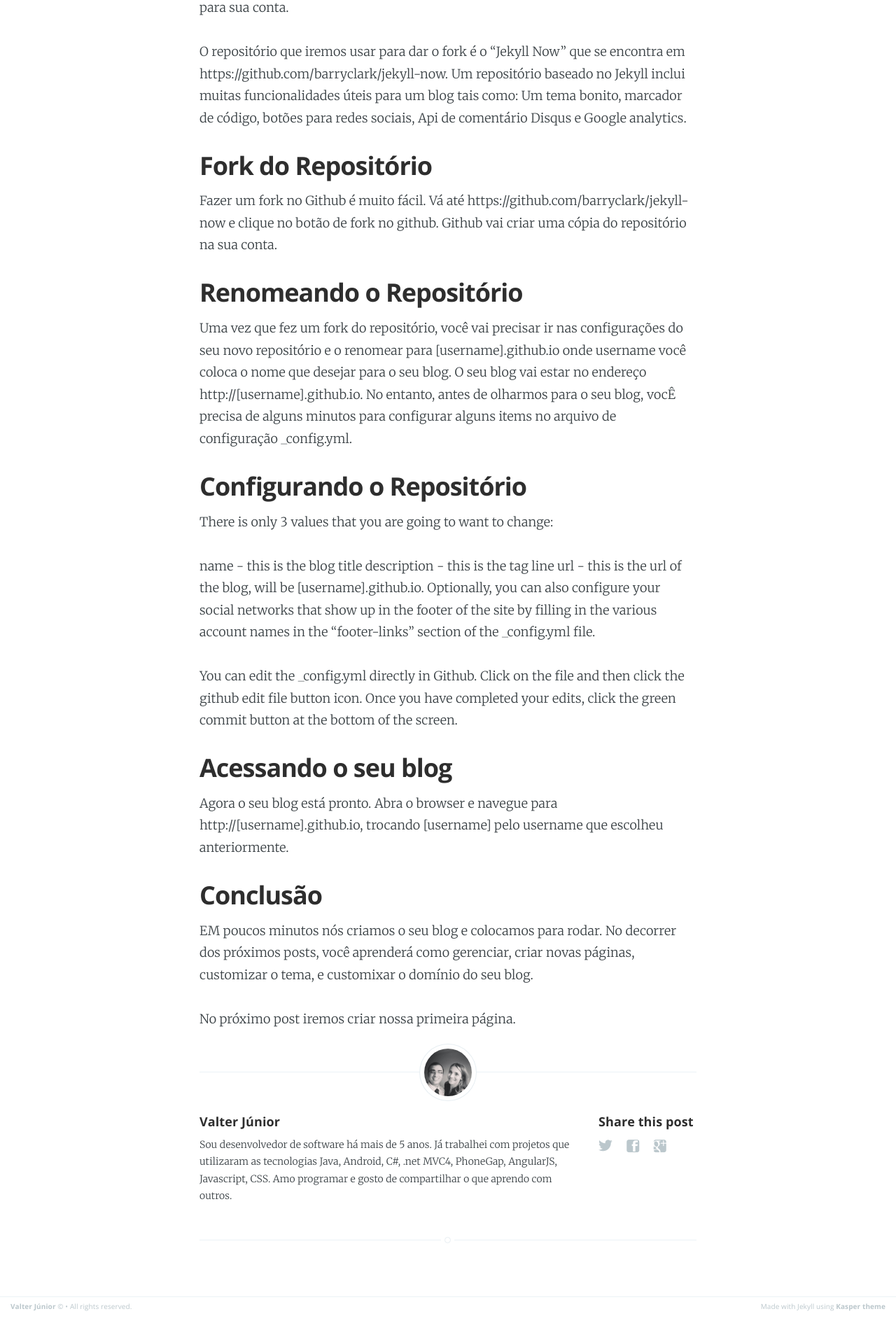
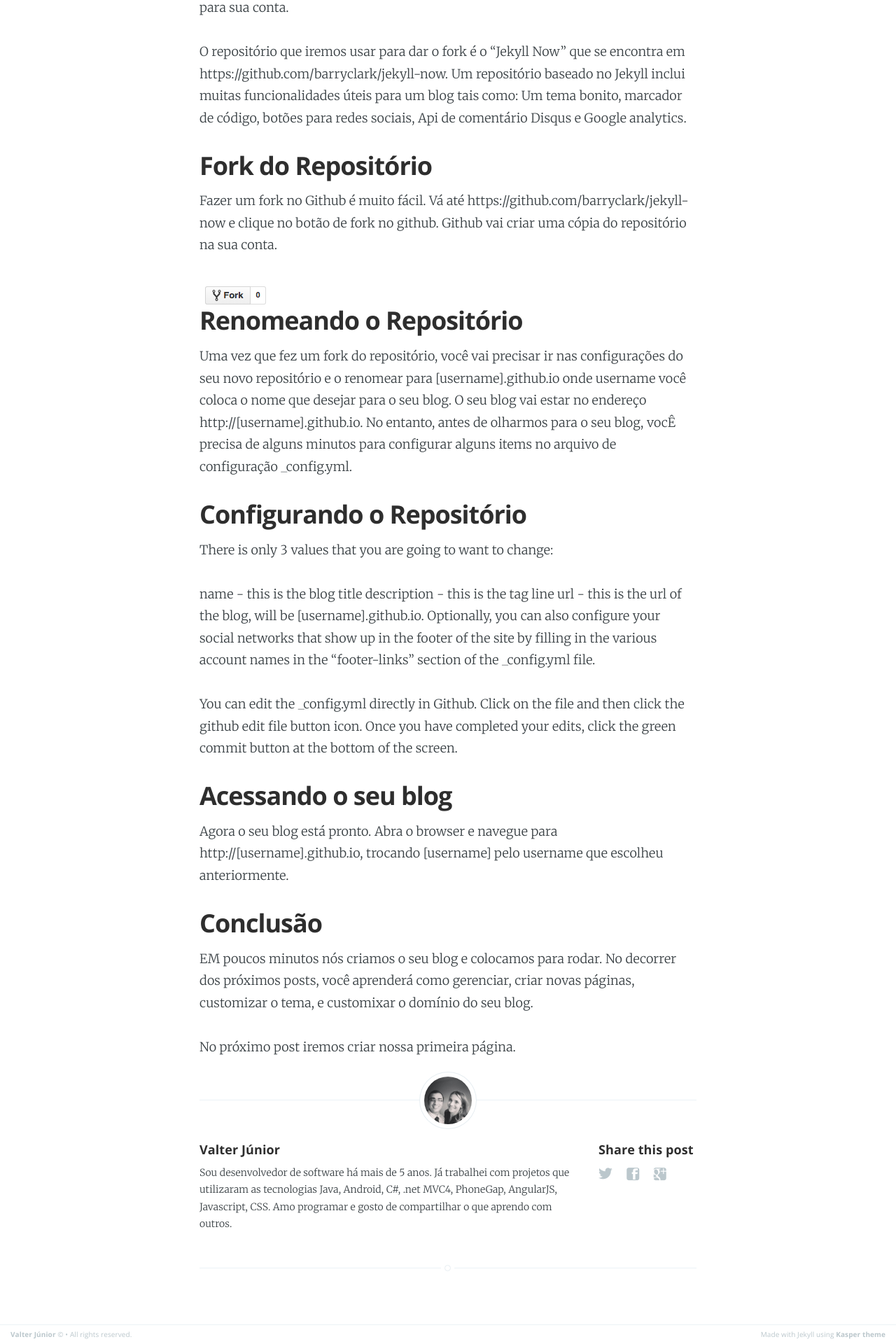
Before and after one commit to jvcjunior/jvcjunior.github.io, a Jekyll site: the page built from _posts/2015-06-22-criando-blog-github-com-jekyll-parte-1.markdown, in a window 1280 px wide. Shown: the part 740-2660 px from the top of the page at 70% size. Built offline with Jekyll 4.4.1, drawn with Linux system fonts in a browser that asks for light colours; Markdown is read by kramdown in place of the engine named in the settings; comment, search, counter and statistics services are not loaded; before the commit the page ends 2620 px from its top, so only the background shows below that.

Commit message:
Update 2015-06-22-criando-blog-github-com-jekyll-parte-1.markdown

```diff
--- a/_posts/2015-06-22-criando-blog-github-com-jekyll-parte-1.markdown
+++ b/_posts/2015-06-22-criando-blog-github-com-jekyll-parte-1.markdown
@@ -20,7 +20,7 @@
 Fazer um fork no Github é muito fácil. Vá até https://github.com/barryclark/jekyll-now e clique no botão de fork no github. Github vai criar uma cópia do repositório na sua conta.
 
  <figure>
-   <a class="img" href="{{ site.baseurl }}" style="background-image: url(/assets/images/fork_image.png)">
+   <a class="img" href="{{ site.baseurl }}" style="background-image: url(/assets/images/fork_image.png); display:block;width: 100px; height: 40px;">
    <span class="hidden">{{site.author}}'s Picture</span></a>
 </figure>
 
```
